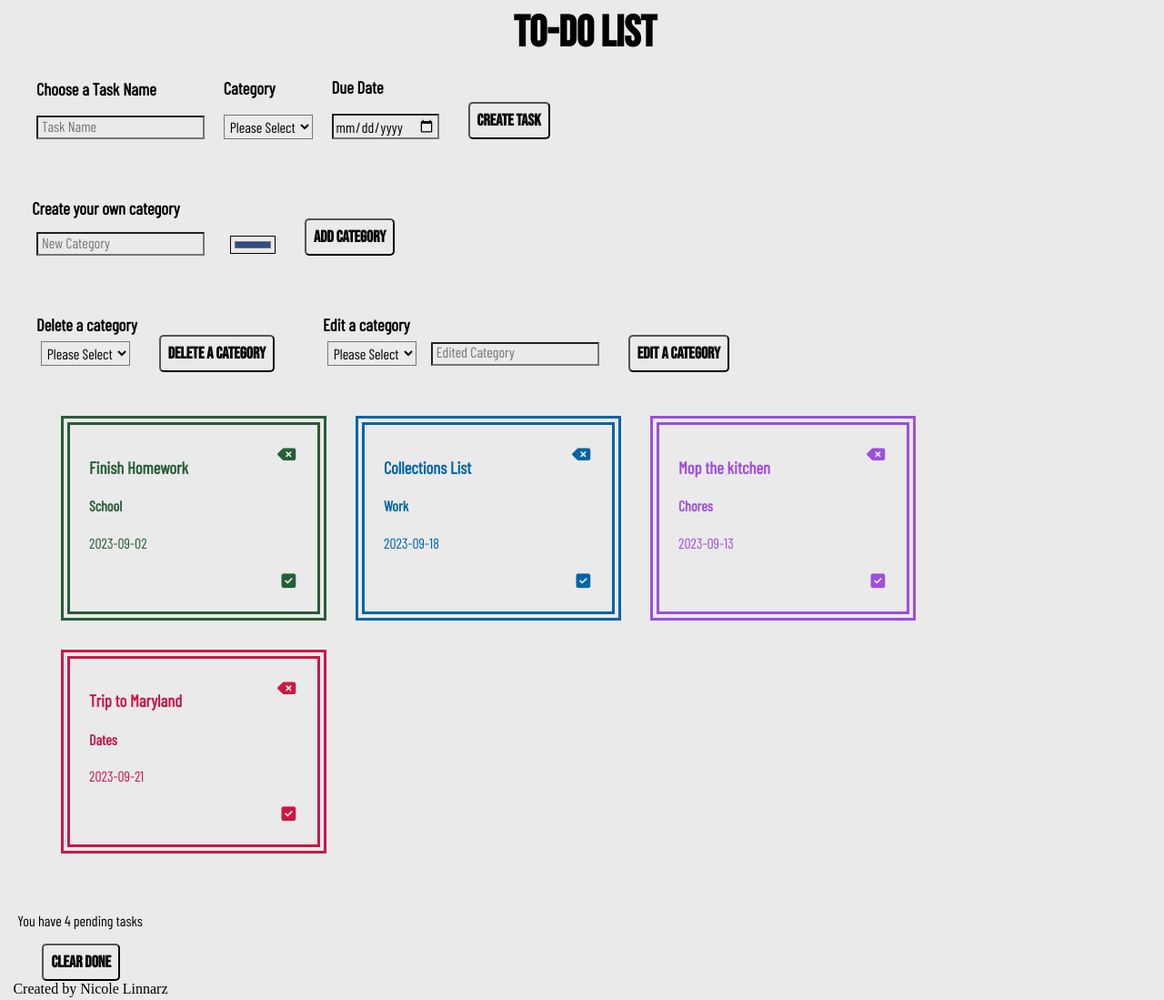
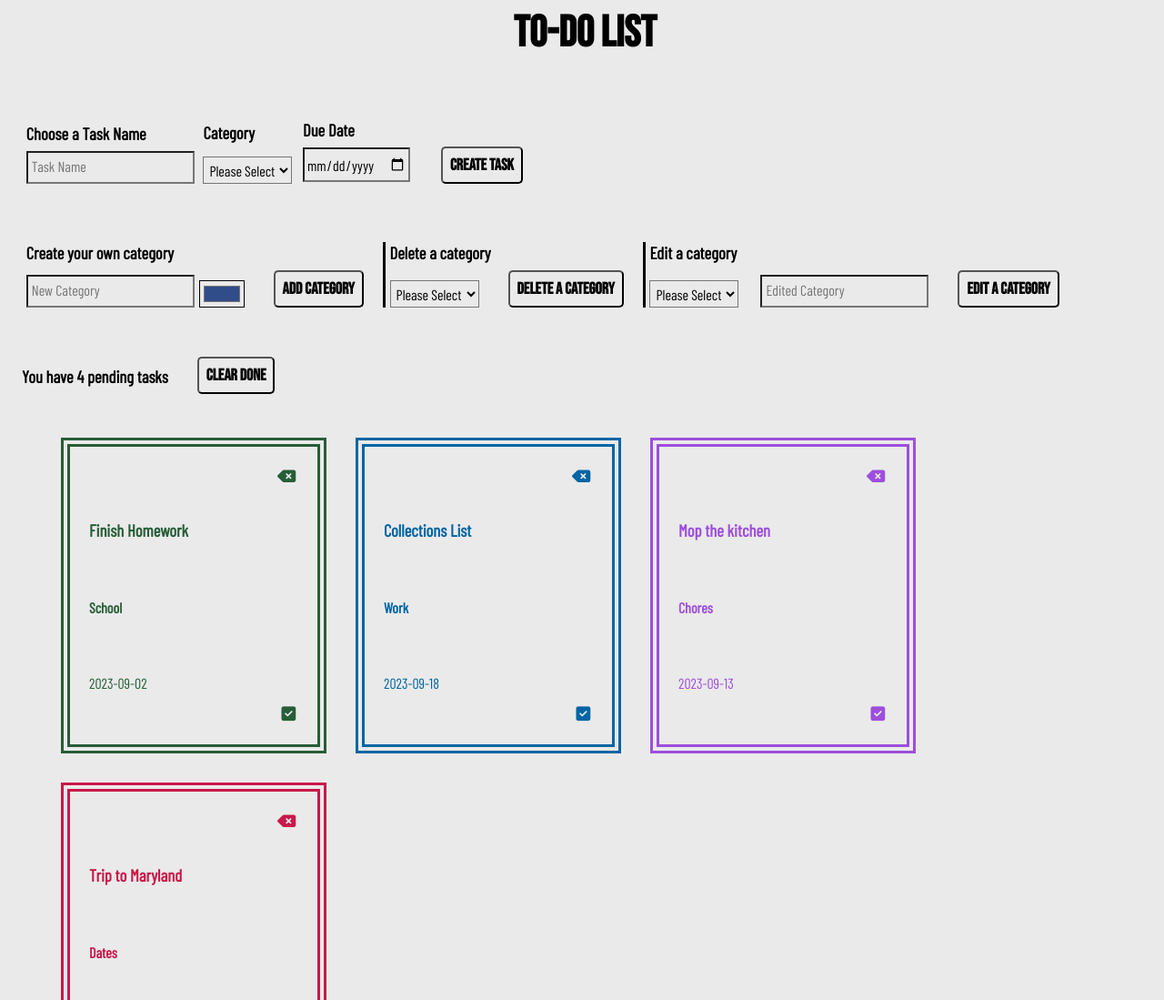
Before and after one commit to nico-mikaela17/Todo-Data-Model, a plain HTML site: page index.html in a window 1280 px wide. Shown: the top 1099 px of the page at 91% size. Drawn offline with nearby package versions, Linux system fonts and the light colour scheme.

Commit message:
fixed styling

```diff
--- a/index.html
+++ b/index.html
@@ -22,32 +22,24 @@
   <body>
     <header>To-do List</header>
     <main>
-      <div id="taskForm">
-        <div class="tName">
+      <div id="createTaskForm">
+        <div id="taskName">
           <h3>Choose a Task Name</h3>
           <input id="tName" type="text" placeholder="Task Name" />
         </div>
-        <div class="taskCategory">
+        <div id="taskCategory">
           <h3>Category</h3>
-          <select id="taskCategory">
-            <!-- <option value="">Please Select</option>
-          <option value="school">School</option>
-          <option value="work">Work</option>
-          <option value="chores">Chores</option>
-          <option value="dates">Dates</option> -->
-          </select>
+          <select class="taskCategory"></select>
         </div>
-        <div class="dueDate">
+        <div id="dueDate">
           <h3>Due Date</h3>
           <input type="date" id="dueDate" value="" />
         </div>
-
-        <button id="createTask">Create Task</button>
+        <button id="createTaskBtn">Create Task</button>
       </div>
-
-      <div id="createCategoryForm">
+      <div id="categoryForm">
+        <div class="createCategorySection">
           <h3 class="createCategoryText">Create your own category</h3>
-        <div class="createCategorySection">
           <div class="createCategoryInput">
             <input
               id="newCategoryItem"
@@ -55,43 +47,42 @@
               placeholder="New Category"
             />
             <input type="color" id="colorCategory" value="#304c89" />
-          </div>
             <button id="createCategoryBtn">Add Category</button>
           </div>
         </div>
-      <div id="deleteAndEdit">
+
         <div id="deleteCategorySection">
+          <div class="deleteCategorySection">
             <h3 class="deleteCategoryText">Delete a category</h3>
-        <div class="deleteCategorySection">
+            <div class="deleteCategoryInput">
               <select id="deleteCategorySelection"></select>
               <button id="deleteCategoryBtn">Delete A Category</button>
             </div>
           </div>
-      <div id="wholeEdit">
+        </div>
+        <div id="editCategorySection">
+          <div class="editCategorySection">
             <h3 class="editCategoryText">Edit a category</h3>
-        <div class="editCategorySection">
+
+            <div class="editCategoryInput">
               <select id="editCategorySelection"></select>
-          <input id="editedCategoryNewName" type="text" placeholder="Edited Category" />
+              <input
+                id="editedCategoryInput"
+                type="text"
+                placeholder="Edited Category"
+              />
               <button id="editCategoryBtn">Edit A Category</button>
             </div>
           </div>
         </div>
+      </div>
+      <div class="footer">
+        <h3 id="pendingTasksCounter"></h3>
+        <button id="clearDoneButton">Clear Done</button>
+      </div>
       <div id="todoList"></div>
     </main>
-    <!--<ul class="todoList">
-        <li class="done">
-          Todo Item 1 (Done example)<span> <i class="fa fa-trash"></i></span>
-        </li>
-        <li>
-          Todo Item 2
-          <span class="editBtn"><i class="fa fa-edit"></i></span>
-          <span> <i class="fa fa-trash"></i></span>
-        </li>
-      </ul>-->
-    <div class="footer">
-      <p id="pendingTasksCounter"></p>
-      <button id="clearDoneButton">Clear Done</button>
-    </div>
+
     <footer>Created by Nicole Linnarz</footer>
 
     <script src="src/index.js" type="module"></script>
--- a/src/index.js
+++ b/src/index.js
@@ -44,7 +44,7 @@ let todos = [
 ];
 
 function showCategories() {
-  let taskCategory = document.querySelector("#taskCategory");
+  let taskCategory = document.querySelector(".taskCategory");
   taskCategory.innerHTML = '<option value="">Please Select</option>';
 
   for (let category in categories) {
@@ -185,7 +185,7 @@ let createBtn = document.querySelector("#createTask");
 
 function createTask() {
   let newText = document.querySelector("#tName");
-  let dueDate = document.querySelector("#dueDate");
+  let dueDate = document.querySelector(".dueDate");
   let newCategory = {};
 
   for (let category in categories) {
--- a/src/styles.css
+++ b/src/styles.css
@@ -11,64 +11,10 @@ header {
 
 h3,
 h4,
-p {
+p{
   font-family: "Barlow Condensed", sans-serif;
-}
-
-.createCategoryText,
-.deleteCategoryText,
-.editCategoryText {
-  margin-bottom: 0;
+  margin-bottom: 0.5rem;
   margin-top: 4rem;
-}
-
-#taskForm,
-#deleteAndEdit,
-#tName input,
-#editedCategoryNewName input,
-#dueDate,
-select,
-.createCategorySection,
-.deleteCategorySection,
-.editCategorySection {
-  display: flex;
-  align-self: center;
-  width: auto;
-}
-
-input{
-  height: 20px;
-  align-self: center;
-}
-
-.tName,
-.taskCategory,
-.createCategoryInput {
-  align-self: flex-end;
-}
-
-.tName,
-.dueDate,
-.taskCategory,
-#editCategorySection {
-  margin-left: 1rem;
-}
-
-#editedCategoryNewName{
-  margin-left: 1rem;
-}
-
-#createCategoryForm, #deleteCategorySection{
-  margin-left: 1rem;
-}
-
-
-#newCategoryItem {
-  margin: 0;
-}
-
-#colorCategory {
-  margin-left: 1.5rem;
 }
 
 ::placeholder,
@@ -77,6 +23,44 @@ select,
   font-family: "Barlow Condensed", sans-serif;
   font-size: medium;
   padding: 2px;
+}
+
+#createTaskForm,
+#categoryForm{
+  display: flex;
+  align-items: end;
+  justify-content:left ;}
+
+  #taskCategory h3{
+    height: 30px;
+  }
+
+  #editCategorySection, #editedCategoryInput{
+    margin-left: 1.5rem;
+  }
+
+input,
+select {
+  height: 30px;
+}
+
+.createCategoryInput, .deleteCategoryInput, .editCategoryInput {
+  margin: 0;
+  display: flex;
+  align-items: end;
+
+}
+
+#deleteCategorySection, #editCategorySection {
+  margin-left: 1rem;}
+
+  .deleteCategorySection, .editCategorySection{
+  border-width: 3px;
+  border-right: 0;
+  border-top: 0;
+  border-bottom: 0;
+  border-color: black;
+  border-style: solid;
 }
 
 button {
@@ -90,11 +74,7 @@ button {
   padding: 0.5rem;
 }
 
-article button {
-  text-align: left;
-}
-
-#createTask:hover,
+#createTaskBtn:hover,
 #createCategoryBtn:hover,
 #clearDoneButton:hover,
 #deleteCategoryBtn:hover,
@@ -109,9 +89,6 @@ article button {
   color: white;
 }
 
-#wholeEdit {
-  margin-left: 3rem;
-}
 #todoList {
   width: auto;
   display: flex;
@@ -119,7 +96,7 @@ article button {
   flex-wrap: wrap;
 }
 
-article {
+#todoList article {
   display: flex;
   flex-direction: column;
   justify-content: space-around;
@@ -138,6 +115,12 @@ label {
   padding: 2rem;
 }
 
+.footer{
+  display: flex;
+}
+
 footer {
+  font-family: "Barlow Condensed", sans-serif;
   bottom: 10px;
+text-align: center;
 }
```
Lines whose indentation alone changed are shown as unchanged.
